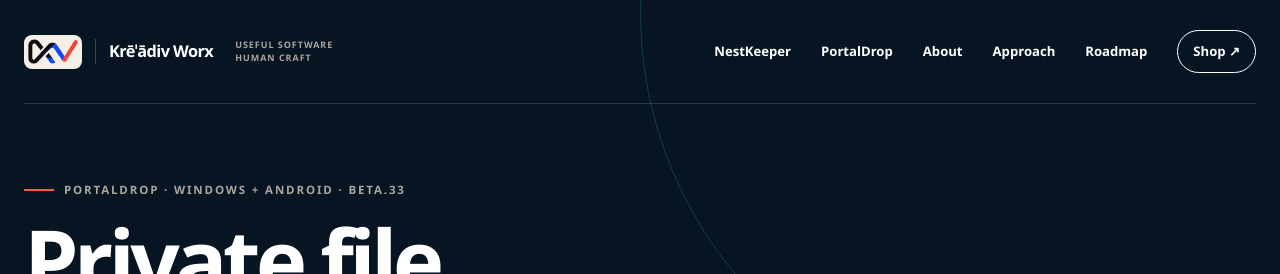
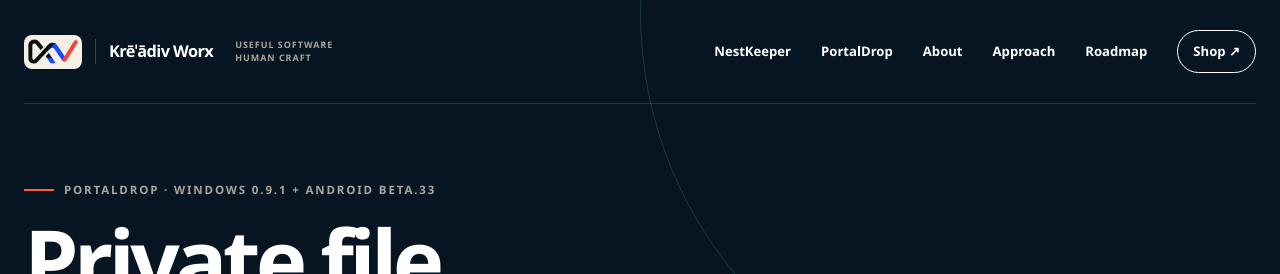
Before and after one commit to blackstackdev/kreadiv-worx, a Next.js app: page /portaldrop in a window 1280 px wide. Shown: the top 274 px of the page. Built offline with nearby package versions, Linux system fonts and the light colour scheme.

Commit message:
Publish free PortalDrop host 0.9.1 and current Huawei proof

```diff
--- a/app/portaldrop/page.tsx
+++ b/app/portaldrop/page.tsx
@@ -51,7 +51,7 @@ export default function PortalDropPage() {
         <SiteHeader />
         <section className="product-hero shell">
           <div className="product-hero-copy">
-            <p className="eyebrow eyebrow--light"><span /> PortalDrop · Windows + Android · beta.33</p>
+            <p className="eyebrow eyebrow--light"><span /> PortalDrop · Windows 0.9.1 + Android beta.33</p>
             <h1>Private file<br /><em>handoff.</em></h1>
             <p className="product-hero-lede">
               Send files between trusted Windows PCs and Android devices through one
@@ -61,9 +61,9 @@ export default function PortalDropPage() {
               <span>Free Windows + Android</span><span>PC to PC</span><span>Windows ↔ Android</span>
             </div>
             <div className="hero-actions">
-              <a className="button button--primary" href="https://github.com/blackstackdev/kreadiv-worx/releases/download/portaldrop-beta33-free/PortalDrop-beta33-free.zip">Download PortalDrop free <span>↗</span></a>
+              <a className="button button--primary" href="https://github.com/blackstackdev/kreadiv-worx/releases/download/portaldrop-host091-free/PortalDrop-Windows091-Android33-free.zip">Download PortalDrop free <span>↗</span></a>
               <a className="button button--quiet" href="#demo">Watch the real handoff <span>↓</span></a>
-              <a className="button button--quiet" href="https://github.com/blackstackdev/kreadiv-worx/releases/tag/portaldrop-beta33-free">Individual installers and checksums <span>↗</span></a>
+              <a className="button button--quiet" href="https://github.com/blackstackdev/kreadiv-worx/releases/tag/portaldrop-host091-free">Individual installers and checksums <span>↗</span></a>
             </div>
             <p className="product-gate-note">Free Windows 10/11 (64-bit) host and Android 8+ companion. No payment, card, coupon or activation key. Download the complete package directly. A Windows host must stay running. A revised AppGallery submission is being prepared; this is a direct download.</p>
           </div>
```
Also changed, not shown: public/portaldrop-review/index.html (+1 -1 lines).
